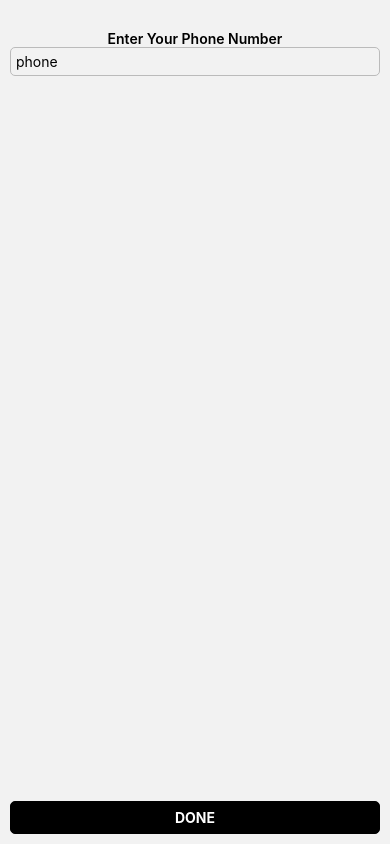
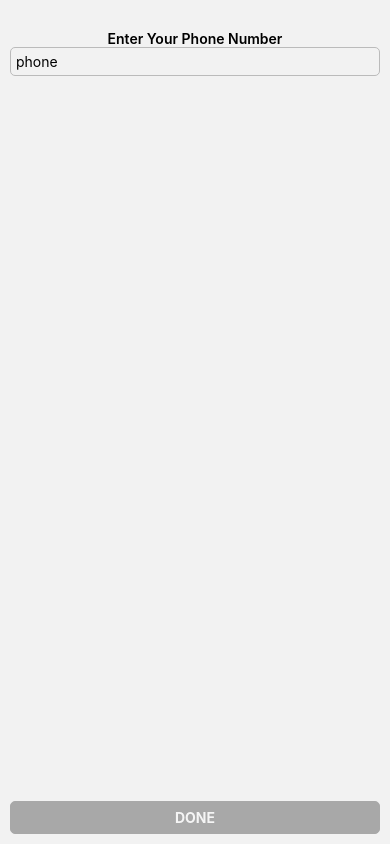
Before and after one commit to MrNwear/Ecommerce-App, a React Native app: screen /HomeStack in a window 390 px wide. Built offline with nearby package versions, Linux system fonts and the light colour scheme.

Commit message:
Handling APIs

```diff
--- a/App.js
+++ b/App.js
@@ -15,13 +15,21 @@ import { HomeScreen } from './src/screens/HomeScreen';
 import { NavigationContainer } from '@react-navigation/native';
 import { AppContainer } from './src/Navigation';
 import { Input } from './src/components/Input';
+import AsyncStorage from '@react-native-async-storage/async-storage';
+import { TOKEN_KEY } from './src/utils/constants';
 
-class App extends React.Component {
-  render() {
-    return (
-      <AppContainer />
-    );
-  }
+const App = () => {
+  const [token, setToken] = React.useState('wait');
+
+  React.useEffect(() => {
+    AsyncStorage.getItem(TOKEN_KEY).then((val) => {
+      setToken(val);
+    })
+  }, []);
+  return (
+    (token != 'wait') && < AppContainer isAuthenticated={!!token} />
+  );
+
 }
 const styles = StyleSheet.create({
   Container: {
--- a/index.js
+++ b/index.js
@@ -2,8 +2,10 @@
  * @format
  */
 
-import {AppRegistry} from 'react-native';
+import { AppRegistry } from 'react-native';
 import App from './App';
-import {name as appName} from './app.json';
+import { name as appName } from './app.json';
+import { Configure_Axios } from './src/utils/helpfulFunctions';
 
+Configure_Axios();
 AppRegistry.registerComponent(appName, () => App);
--- a/package.json
+++ b/package.json
@@ -10,11 +10,13 @@
     "lint": "eslint ."
   },
   "dependencies": {
+    "@react-native-async-storage/async-storage": "^1.17.5",
     "@react-navigation/bottom-tabs": "^6.3.1",
     "@react-navigation/native": "^6.0.10",
     "@react-navigation/native-stack": "^6.6.2",
     "@rneui/base": "^4.0.0-rc.1",
     "@rneui/themed": "^4.0.0-rc.1",
+    "axios": "^0.27.2",
     "react": "17.0.2",
     "react-native": "0.67.2",
     "react-native-safe-area-context": "^4.2.5",
--- a/src/components/index.js
+++ b/src/components/index.js
@@ -21,6 +21,7 @@ export class AppButton extends React.Component {
         style={[
           styles.wrapper,
           wrapperStyle,
+          disabled ? { opacity: .3 } : null
         ]}>
         {isLoading ? (
           <ActivityIndicator />
--- a/src/screens/confirmationCode/index.js
+++ b/src/screens/confirmationCode/index.js
@@ -4,14 +4,30 @@ import { View, StyleSheet, Text } from 'react-native'
 import { MainButton } from '../../components/button';
 import { AppButton } from '../../components';
 import { useInput } from '../../utils/useInput';
+import axios from 'axios';
+import { TOKEN_KEY } from '../../utils/constants';
+import AsyncStorage from '@react-native-async-storage/async-storage';
 export const ConfirmaionCodeScreen = (props) => {
     const [inputValue, setInputValue] = useInput('', [{ key: 'isConfirmationCode' }]);
+    const [isLoading, setIsLoading] = React.useState(false);
+    const { phone } = props.route.params;
     const handleAction = () => {
-        if (!inputValue.isValid) {
-            alert('wrong Confirmation Code ! ');
-            return;
+        if (inputValue.isValid) {
+            setIsLoading(true);
+            axios.post('/verify/validate', { phone, code: inputValue.value })
+                .then(response => {
+                    const { token } = response.data;
+                    axios.defaults.headers.Authorization = 'Bearer ' + token;
+                    AsyncStorage.setItem(TOKEN_KEY, token);
+
+                })
+                .catch(error => {
+                    console.log('error ' + error);
+                })
+                .finally(() => {
+                    setIsLoading(false);
+                })
         }
-        alert('success !');
     }
     return (
         <View style={styles.container}>
@@ -21,7 +37,7 @@ export const ConfirmaionCodeScreen = (props) => {
 
             </View>
             <View style={{ alignItems: 'stretch' }}>
-                <AppButton title='DONE' wrapperStyle={{ marginBottom: 10 }} onPress={handleAction} />
+                <AppButton title='DONE' wrapperStyle={{ marginBottom: 10 }} onPress={handleAction} disabled={!inputValue.isValid} isLoading={isLoading} />
             </View>
         </View>
     )
--- a/src/screens/phoneScreen/index.js
+++ b/src/screens/phoneScreen/index.js
@@ -5,26 +5,38 @@ import { MainButton } from '../../components/button';
 import { AppButton } from '../../components';
 import { validate } from '../../utils/validate';
 import { useInput } from '../../utils/useInput';
+import axios from 'axios';
 
 export const PhoneScreen = (props) => {
     const { navigation } = props;
     const [inputValue, setInputValue] = useInput('', [{ key: 'isPhone' }]);
-    const handleAction = () => {
-        if (!inputValue.isValid) {
-            alert('wrong Phone Number');
-            return;
+    const [isLoading, setIsLoading] = React.useState(false);
+
+    const handleAction = async () => {
+        if (inputValue.isValid) {
+            setIsLoading(true);
+            await axios.post('/verify', { phone: inputValue.value })
+                .then(response => {
+                    console.log(response.data)
+                    navigation.replace('ConfimationCodeScreen', { phone: inputValue.value });
+                })
+                .catch(error => {
+                    console.log('error ' + error);
+                })
+                .finally(() => {
+                    setIsLoading(false);
+                })
         }
-        navigation.replace('ConfimationCodeScreen');
     }
     return (
         <View style={styles.container}>
             <View style={{ marginTop: 30 }} >
                 <Text style={{ textAlign: 'center', color: '#000', fontWeight: '600' }}>Enter Your Phone Number</Text>
-                <Input leftIcon={{ type: 'Entypo', name: 'phone' }} bordered inputContainerStyle={{ width: '100%' }} placeholder='phone' autofocus={false} onChangeText={setInputValue} />
+                <Input leftIcon={{ type: 'Entypo', name: 'phone' }} bordered inputContainerStyle={{ width: '100%' }} placeholder='phone' keyboardType='numeric' autofocus={false} onChangeText={setInputValue} />
 
             </View>
             <View style={{ alignItems: 'stretch' }}>
-                <AppButton title='DONE' wrapperStyle={{ marginBottom: 10 }} onPress={handleAction} />
+                <AppButton title='DONE' wrapperStyle={{ marginBottom: 10 }} onPress={handleAction} disabled={!inputValue.isValid} isLoading={isLoading} />
             </View>
         </View>
     )
--- a/src/utils/constants.js
+++ b/src/utils/constants.js
@@ -1,2 +1,3 @@
 export const Currency = '$';
 export const TINT_COLOR = '#123456';
+export const TOKEN_KEY = 'ECommerceApp.KEYS.TOKEN';
--- a/src/utils/helpfulFunctions.js
+++ b/src/utils/helpfulFunctions.js
@@ -1,5 +1,10 @@
+import axios from "axios";
 export const PriceAfterDiscount = (price, discount = 0) => {
 
     return price - price * discount;
 
 }
+
+export const Configure_Axios = () => {
+    axios.defaults.baseURL = 'http://www.rncourseproject.com/app';
+}
```
Also changed, not shown: src/Flux/dispatcher.js (added), 1 other file (tests, documents, lock files or other folders).
